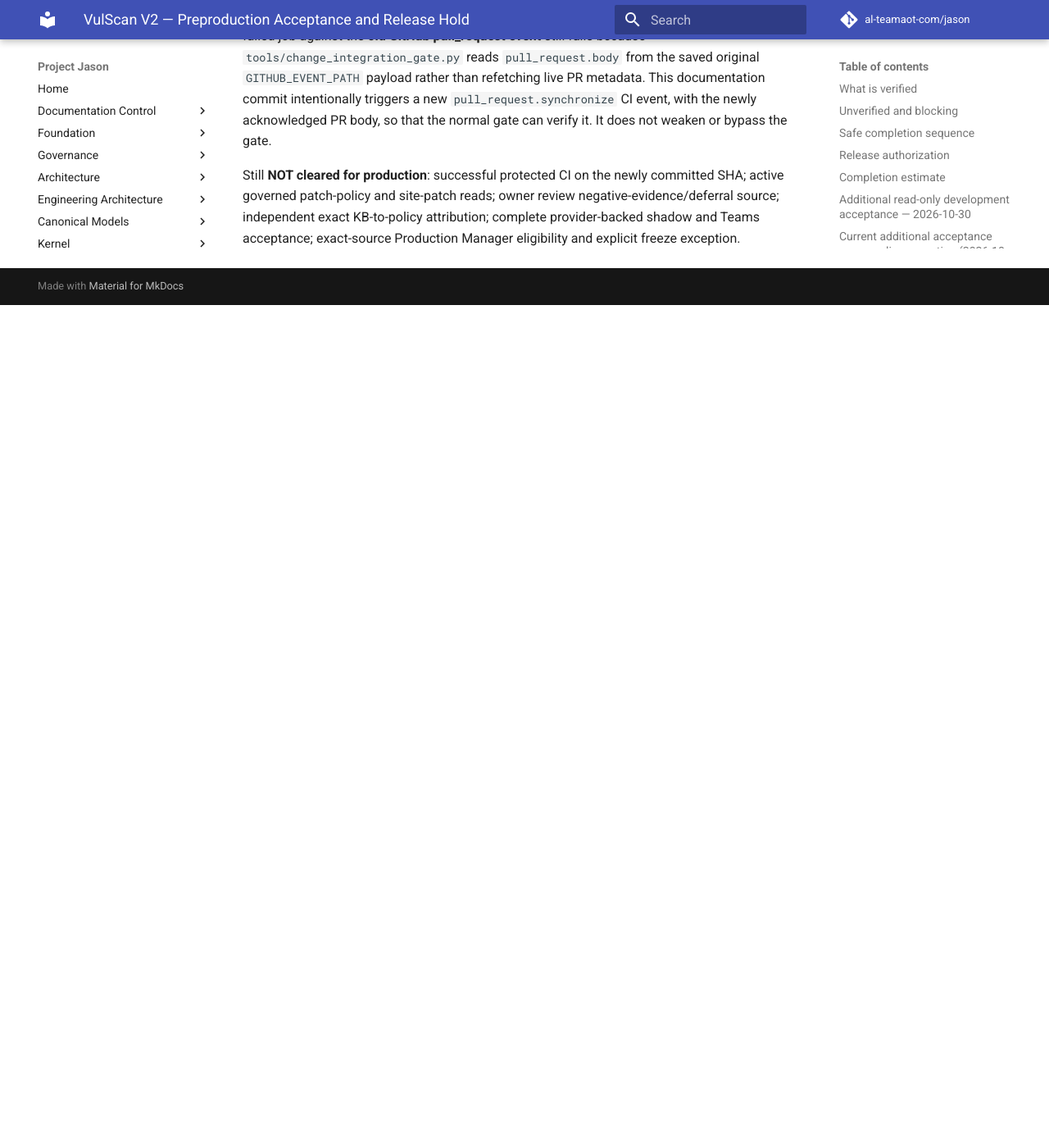
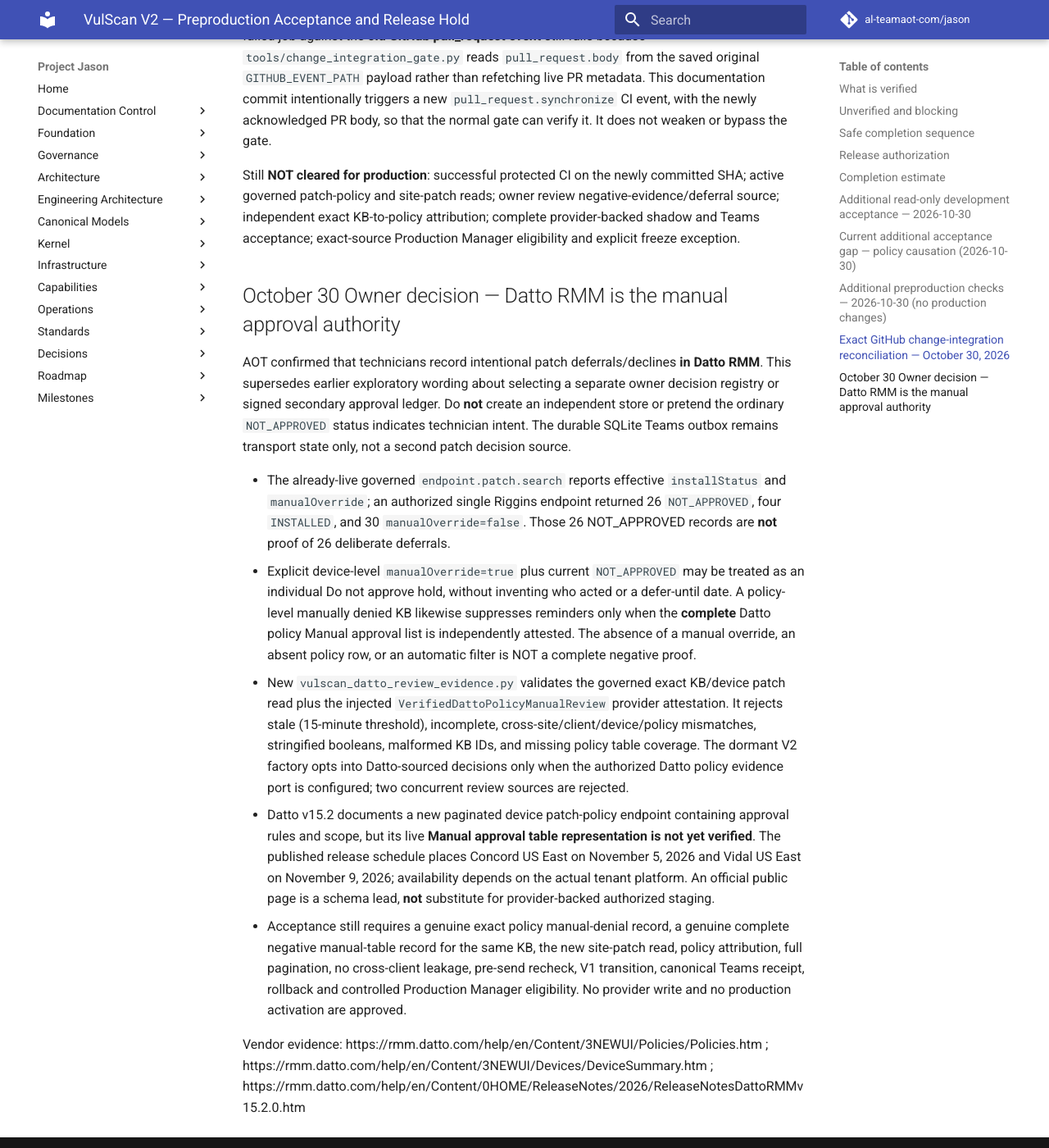
Before and after one commit to al-teamaot-com/jason, an MkDocs documentation site: the page built from docs/operations/VulScan-V2-Preproduction-Acceptance-and-Release-Hold-20261030.md, in a window 1280 px wide and 1400 px high, scrolled down 5081 px. Shown: the whole window at 82% size. Built offline with MkDocs 1.6.1 and Material for MkDocs 9.7.7, drawn with Linux system fonts in a browser that asks for light colours; comment, search, counter and statistics services are not loaded; before the commit the page ends 5453 px from its top, so only the background shows below that.

Commit message:
docs: record Datto RMM as AOT manual patch decision authority and exact acceptance holds

```diff
--- a/docs/operations/VulScan-V2-Preproduction-Acceptance-and-Release-Hold-20261030.md
+++ b/docs/operations/VulScan-V2-Preproduction-Acceptance-and-Release-Hold-20261030.md
@@ -70,3 +70,16 @@
 The required `Integration coordination:` line in PR #2178 now names `#2175`. Re-running a failed job against the **old GitHub pull_request event** still fails because `tools/change_integration_gate.py` reads `pull_request.body` from the saved original `GITHUB_EVENT_PATH` payload rather than refetching live PR metadata. This documentation commit intentionally triggers a new `pull_request.synchronize` CI event, with the newly acknowledged PR body, so that the normal gate can verify it. It does not weaken or bypass the gate.
 
 Still **NOT cleared for production**: successful protected CI on the newly committed SHA; active governed patch-policy and site-patch reads; owner review negative-evidence/deferral source; independent exact KB-to-policy attribution; complete provider-backed shadow and Teams acceptance; exact-source Production Manager eligibility and explicit freeze exception.
+
+
+## October 30 Owner decision — Datto RMM is the manual approval authority
+
+AOT confirmed that technicians record intentional patch deferrals/declines **in Datto RMM**. This supersedes earlier exploratory wording about selecting a separate owner decision registry or signed secondary approval ledger. Do **not** create an independent store or pretend the ordinary `NOT_APPROVED` status indicates technician intent. The durable SQLite Teams outbox remains transport state only, not a second patch decision source.
+
+- The already-live governed `endpoint.patch.search` reports effective `installStatus` and `manualOverride`; an authorized single Riggins endpoint returned 26 `NOT_APPROVED`, four `INSTALLED`, and 30 `manualOverride=false`. Those 26 NOT_APPROVED records are **not** proof of 26 deliberate deferrals.
+- Explicit device-level `manualOverride=true` plus current `NOT_APPROVED` may be treated as an individual Do not approve hold, without inventing who acted or a defer-until date. A policy-level manually denied KB likewise suppresses reminders only when the **complete** Datto policy Manual approval list is independently attested. The absence of a manual override, an absent policy row, or an automatic filter is NOT a complete negative proof.
+- New `vulscan_datto_review_evidence.py` validates the governed exact KB/device patch read plus the injected `VerifiedDattoPolicyManualReview` provider attestation. It rejects stale (15-minute threshold), incomplete, cross-site/client/device/policy mismatches, stringified booleans, malformed KB IDs, and missing policy table coverage. The dormant V2 factory opts into Datto-sourced decisions only when the authorized Datto policy evidence port is configured; two concurrent review sources are rejected.
+- Datto v15.2 documents a new paginated device patch-policy endpoint containing approval rules and scope, but its live **Manual approval table representation is not yet verified**. The published release schedule places Concord US East on November 5, 2026 and Vidal US East on November 9, 2026; availability depends on the actual tenant platform. An official public page is a schema lead, **not** substitute for provider-backed authorized staging.
+- Acceptance still requires a genuine exact policy manual-denial record, a genuine complete negative manual-table record for the same KB, the new site-patch read, policy attribution, full pagination, no cross-client leakage, pre-send recheck, V1 transition, canonical Teams receipt, rollback and controlled Production Manager eligibility. No provider write and no production activation are approved.
+
+Vendor evidence: https://rmm.datto.com/help/en/Content/3NEWUI/Policies/Policies.htm ; https://rmm.datto.com/help/en/Content/3NEWUI/Devices/DeviceSummary.htm ; https://rmm.datto.com/help/en/Content/0HOME/ReleaseNotes/2026/ReleaseNotesDattoRMMv15.2.0.htm
```
